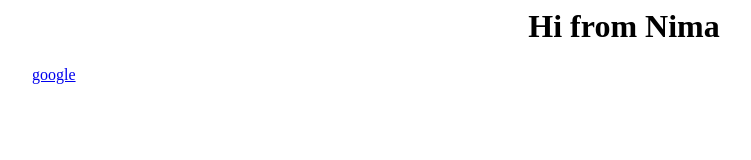
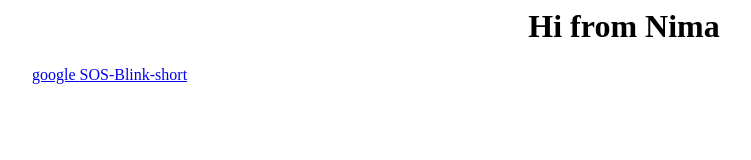
Before and after one commit to Nima-82/Robotics22-Nima, a plain HTML site: page index.html in a window 1280 px wide. Shown: the whole page, without its empty margins (16-767 px from the left). Drawn offline with Linux system fonts and the light colour scheme.

Commit message:
Update index.html

```diff
--- a/index.html
+++ b/index.html
@@ -2,5 +2,6 @@
 
 <ul>
   <a href="https://www.google.ca"> google </a>
+  <a href="SOS-Blink-short.ino"> SOS-Blink-short </a>
 
 </ul>
```
